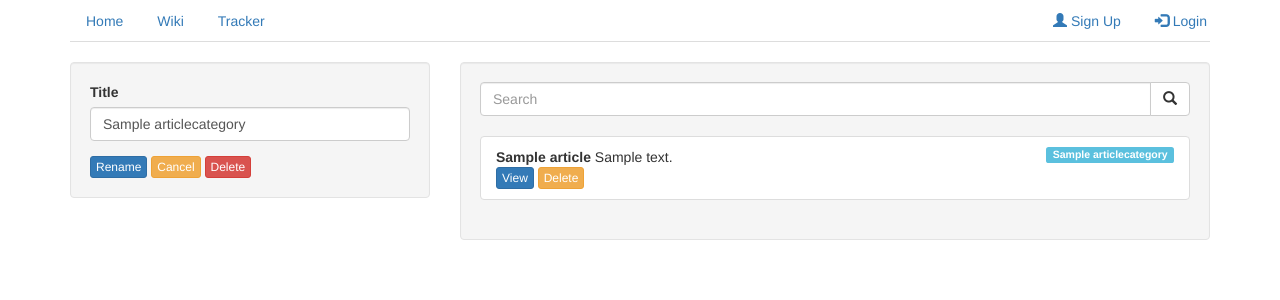
After one commit to dmitryhusev/diaryProject, a Django app: page /articles/edit/category/1/ in a window 1280 px wide. The commit adds this page. Shown: the top 300 px of the page. Run offline with Django 3.2, Linux system fonts and the light colour scheme; tables that the repository leaves empty hold one stand-in row (values such as "Sample post"); some libraries are stand-ins or nearby versions.

Commit message:
edit category added

```diff
--- a/article/templates/add_category.html
+++ b/article/templates/add_category.html
@@ -10,7 +10,7 @@ Add category
         <div class="row">
             <div class="col-md-4">
                 <div class="well">
-    <form action="/articles/add/category/" method="post">
+    <form action="{%url 'articles:add_category'%}" method="post">
         {% csrf_token %}
         {% bootstrap_form form %}
 
--- /dev/null
+++ b/article/templates/edit_category.html
@@ -0,0 +1,63 @@
+{%extends 'base.html'%}
+{%load bootstrap3%}
+
+{%block title%}
+Edit category
+{%endblock%}
+
+{%block content%}
+<div class="container"><br/>
+<div class="row">
+        <div class="col-md-4">
+            <div class="well">
+<form action="{%url 'articles:edit_category' category_id%}" method='post'>
+    {% csrf_token %}
+    {% bootstrap_form form %}
+
+<input type="submit" class="btn btn-primary btn-xs" value="Rename"/>
+<a href="{%url 'articles:list'%}" class="btn btn-warning btn-xs">Cancel</a>
+<a href="{%url 'articles:delete_category' category_id%}" class="btn btn-danger btn-xs">Delete</a>
+
+</form>
+</div>
+</div>
+<div class="col-sm-8">
+    <div class="well">
+
+<form action="" method="GET">
+    <div class="input-group">
+      <input name="q" type="text" class="form-control" placeholder="Search">
+      <div class="input-group-btn">
+        <button class="btn btn-default" type="submit">
+          <i class="glyphicon glyphicon-search"></i>
+        </button>
+      </div>
+    </div>
+</form>
+<br>
+
+
+<ul class="list-group">
+    {%for article in articles%}
+
+<li class="list-group-item"><strong>{{article.title}}</strong>
+{{article.body}}
+<span class="label label-info pull-right">{{article.category}}</span></br>
+<a href="{%url 'articles:view_article' article.id%}" class="btn btn-primary btn-xs ">View</a>
+
+<button class="btn btn-warning btn-xs " onclick="deleteItem({{article.id}})">Delete</button>
+</li>
+{%endfor%}
+</ul>
+ <script>
+ function deleteItem(id) {
+ bootbox.confirm("Are you sure?", function(result) {
+     if (result) {
+         document.location.href = "/articles/delete/article/" + id + "/"
+     }
+ });
+};
+</script>
+</div>
+</div>
+{%endblock%}
--- a/article/urls.py
+++ b/article/urls.py
@@ -1,5 +1,6 @@
 from django.conf.urls import url
-from .views import article_list, add_article, edit_article, delete_article, view_article, add_category
+from .views import article_list, add_article, edit_article,\
+delete_article, view_article, add_category, delete_category, edit_category
 
 urlpatterns = [
     url(r'^list/$', article_list, name='list'),
@@ -8,7 +9,8 @@ urlpatterns = [
     url(r'^delete/article/(?P<article_id>\d+)/$', delete_article, name='delete_article'),
     url(r'^view/article/(?P<article_id>\d+)/$', view_article, name='view_article'),
     url(r'^add/category/$', add_category, name='add_category'),
-
+    url(r'^edit/category/(?P<category_id>\d+)/$', edit_category, name='edit_category'),
+    url(r'^delete/category/(?P<category_id>\d+)/$', delete_category, name='delete_category'),
 
 
 ]
--- a/article/views.py
+++ b/article/views.py
@@ -52,7 +52,6 @@ def delete_article(request, article_id):
 
 def view_article(request, article_id):
 
-    nomer = article_id
     art_view = Article.objects.get(id=article_id)
     context = {'title': art_view.title,
                 'body': art_view.body,
@@ -74,3 +73,24 @@ def add_category(request):
         form = ArticleCategoryForm()
     context = {'form': form}
     return render(request, 'add_category.html', context)
+
+def edit_category(request, category_id):
+
+    instance = ArticleCategory.objects.get(id=category_id)
+    if request.method == 'POST':
+        form = ArticleCategoryForm(instance = instance, data=request.POST)
+        if form.is_valid():
+            form.save()
+            return HttpResponseRedirect(reverse('articles:list'))
+    else:
+        form = ArticleCategoryForm(instance=instance)
+    category_articles = Article.objects.filter(category=category_id)
+    context = {'form':form, 'category_id':category_id, 'articles':category_articles}
+    return render(request, 'edit_category.html', context)
+
+
+def delete_category(request, category_id):
+
+    cat_delete = ArticleCategory.objects.get(id=category_id)
+    cat_delete.delete()
+    return HttpResponseRedirect(reverse('articles:list'))
```
Also changed, not shown: article/templates/articles.html (+4 -4 lines).
